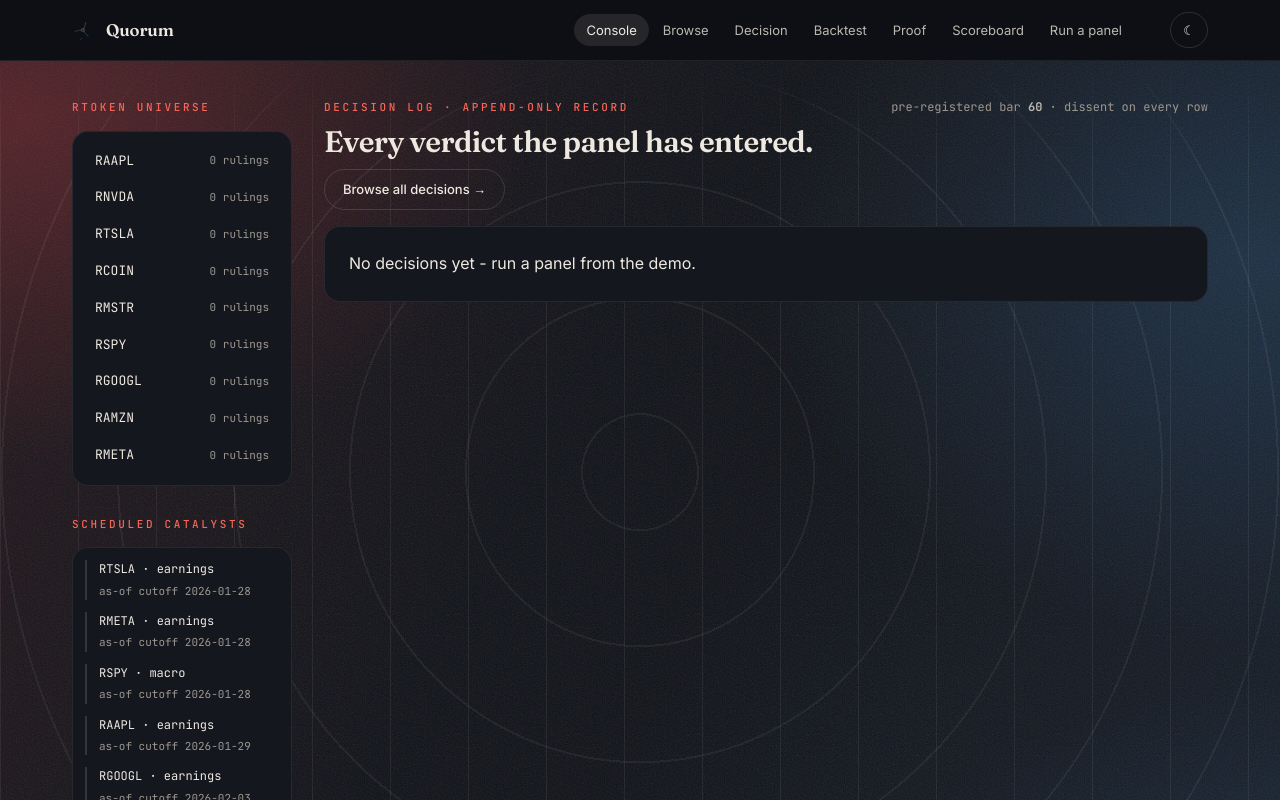
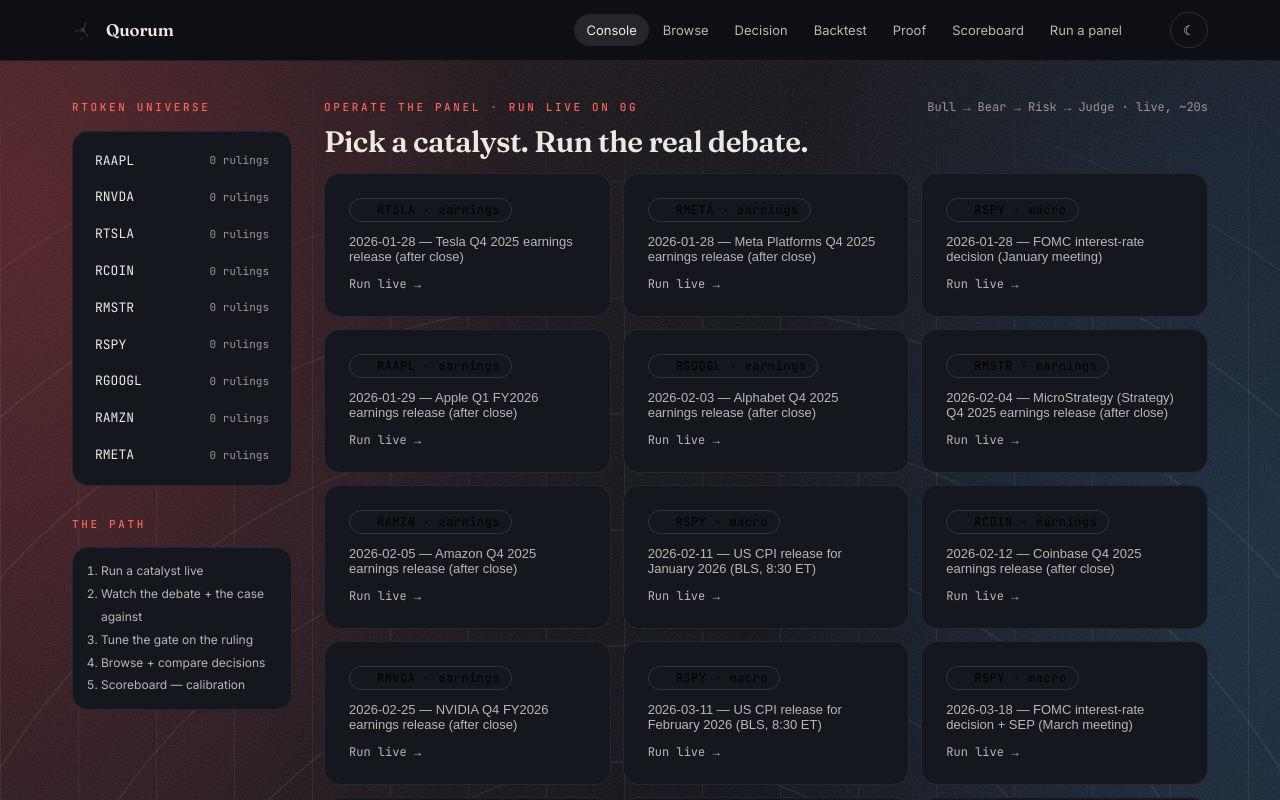
Before and after one commit to dmustapha/quorum, a Next.js app: page /app in a window 1280 px wide. Shown: the top 800 px of the page. Built offline with nearby package versions, Linux system fonts and the light colour scheme.

Commit message:
feat(ui): console operator path — run the live panel inline, thread run→tune→browse→scoreboard

```diff
--- a/src/app/_components/debate-stream.tsx
+++ b/src/app/_components/debate-stream.tsx
@@ -4,6 +4,7 @@
 // The ~20-90s live latency IS the show — each stage reveals as it lands.
 
 import { useEffect, useReducer, useRef } from 'react';
+import Link from 'next/link';
 import type { CatalystEvent, StreamEvent, Role } from '../../core/types';
 import { reduceStream, initialStreamState } from './stream-reducer';
 import { AdvocateCard } from './advocate-card';
@@ -140,6 +141,18 @@
         </div>
       )}
 
+      {/* Completed run → thread onward to the full audit + tune-the-gate */}
+      {phase === 'done' && record && (
+        <div data-reveal style={{ display: 'flex', gap: 'var(--s-3)', flexWrap: 'wrap' }}>
+          <Link className="btn btn-primary" href={`/app/decision/${record.id}`}>
+            Open full audit · tune the gate →
+          </Link>
+          <Link className="btn btn-ghost" href="/scoreboard">
+            See the scoreboard
+          </Link>
+        </div>
+      )}
+
       {/* Honest-fail card */}
       {phase === 'failed' && (
         <div className="card" style={{ borderColor: 'var(--acc-40)' }} data-reveal>
--- /dev/null
+++ b/src/app/_components/run-box.tsx
@@ -0,0 +1,80 @@
+'use client';
+// File: src/app/_components/run-box.tsx
+// The operator's live-run entry on the console. Pick a scheduled catalyst → the real 0G panel
+// (deepseek-v4-pro) runs live and the debate streams in inline via DebateStream. This is the
+// "run box on the console" (spec §6) — the console is operated, not just read. The ~20s latency
+// IS the show (spec §5.4); a fresh ruling wears the LIVE lesser-state, never the Verdict Seal.
+
+import { useState } from 'react';
+import type { CatalystEvent } from '../../core/types';
+import { DebateStream } from './debate-stream';
+import { shortSym } from './seal-data';
+
+export function RunBox({ events }: { events: CatalystEvent[] }) {
+  const [selected, setSelected] = useState<CatalystEvent | null>(null);
+
+  return (
+    <div data-reveal style={{ display: 'flex', flexDirection: 'column', gap: 'var(--s-4)' }}>
+      <div
+        style={{
+          display: 'flex',
+          justifyContent: 'space-between',
+          alignItems: 'baseline',
+          flexWrap: 'wrap',
+          gap: 'var(--s-3)',
+        }}
+      >
+        <div>
+          <span className="eyebrow">Operate the panel · run live on 0G</span>
+          <h1 style={{ fontSize: 'var(--t-h2)', margin: 'var(--s-2) 0 0' }}>
+            Pick a catalyst. Run the real debate.
+          </h1>
+        </div>
+        <span className="faint mono" style={{ fontSize: 12 }}>
+          Bull → Bear → Risk → Judge · live, ~20s
+        </span>
+      </div>
+
+      <div
+        style={{
+          display: 'grid',
+          gridTemplateColumns: 'repeat(auto-fit, minmax(220px, 1fr))',
+          gap: 'var(--s-3)',
+        }}
+      >
+        {events.map((ev, i) => {
+          const active = selected === ev;
+          return (
+            <button
+              key={`${ev.symbol}-${ev.date}-${i}`}
+              onClick={() => setSelected(ev)}
+              className="card"
+              aria-pressed={active}
+              style={{
+                textAlign: 'left',
+                cursor: 'pointer',
+                borderColor: active ? 'var(--accent-hi)' : undefined,
+                background: active ? 'var(--s2)' : undefined,
+              }}
+            >
+              <span className="v" style={{ borderColor: 'var(--border-strong)' }}>
+                {shortSym(ev.symbol)} · {ev.eventType}
+              </span>
+              <p className="dim" style={{ margin: 'var(--s-3) 0 0', fontSize: 13 }}>
+                {ev.date} — {ev.description}
+              </p>
+              <span
+                className="mono"
+                style={{ display: 'block', marginTop: 'var(--s-3)', fontSize: 12, color: active ? 'var(--accent-hi)' : 'var(--ink-dim)' }}
+              >
+                {active ? 'running →' : 'Run live →'}
+              </span>
+            </button>
+          );
+        })}
+      </div>
+
+      {selected && <DebateStream key={`${selected.symbol}-${selected.date}`} event={selected} />}
+    </div>
+  );
+}
--- a/src/app/app/page.tsx
+++ b/src/app/app/page.tsx
@@ -11,6 +11,7 @@
 import { VerdictSeal } from '../_components/verdict-seal';
 import { Field } from '../_components/field';
 import { DecisionDocket } from '../_components/decision-docket';
+import { RunBox } from '../_components/run-box';
 import {
   sealFromRecord,
   verdictChip,
@@ -73,34 +74,23 @@
               })}
             </div>
           </div>
-          <span className="eyebrow">Scheduled catalysts</span>
+          <span className="eyebrow">The path</span>
           <div className="card" style={{ padding: 'var(--s-3)', marginTop: 'var(--s-3)' }}>
-            <div style={{ display: 'flex', flexDirection: 'column', gap: 'var(--s-3)' }}>
-              {events.slice(0, 8).map((ev, i) => (
-                <div
-                  key={`${ev.symbol}-${ev.date}-${i}`}
-                  style={{
-                    display: 'flex',
-                    flexDirection: 'column',
-                    gap: 3,
-                    borderLeft: '2px solid var(--border-strong)',
-                    paddingLeft: 'var(--s-3)',
-                  }}
-                >
-                  <span className="mono" style={{ fontSize: 12, color: 'var(--ink)' }}>
-                    {shortSym(ev.symbol)} · {ev.eventType}
-                  </span>
-                  <span className="faint mono" style={{ fontSize: 11 }}>
-                    as-of cutoff {ev.date}
-                  </span>
-                </div>
-              ))}
-            </div>
+            <ol className="dim" style={{ margin: 0, paddingLeft: 'var(--s-4)', fontSize: 12, lineHeight: 1.9 }}>
+              <li>Run a catalyst live</li>
+              <li>Watch the debate + the case against</li>
+              <li>Tune the gate on the ruling</li>
+              <li><Link href="/browse" style={{ color: 'var(--ink-dim)' }}>Browse</Link> + compare decisions</li>
+              <li><Link href="/scoreboard" style={{ color: 'var(--ink-dim)' }}>Scoreboard</Link> — calibration</li>
+            </ol>
           </div>
         </aside>
 
         {/* RIGHT */}
         <div style={{ display: 'flex', flexDirection: 'column', gap: 'var(--s-6)' }}>
+          {/* OPERATE · run the live panel inline */}
+          <RunBox events={events} />
+
           {/* DECISION LOG */}
           <div data-reveal>
             <div
@@ -132,7 +122,7 @@
               <DecisionDocket records={ordered} />
             ) : (
               <div className="card" style={{ marginTop: 'var(--s-4)' }}>
-                <p style={{ margin: 0 }}>No decisions yet - run a panel from the demo.</p>
+                <p style={{ margin: 0 }}>No decisions yet — run a catalyst above to enter the first.</p>
               </div>
             )}
           </div>
```
